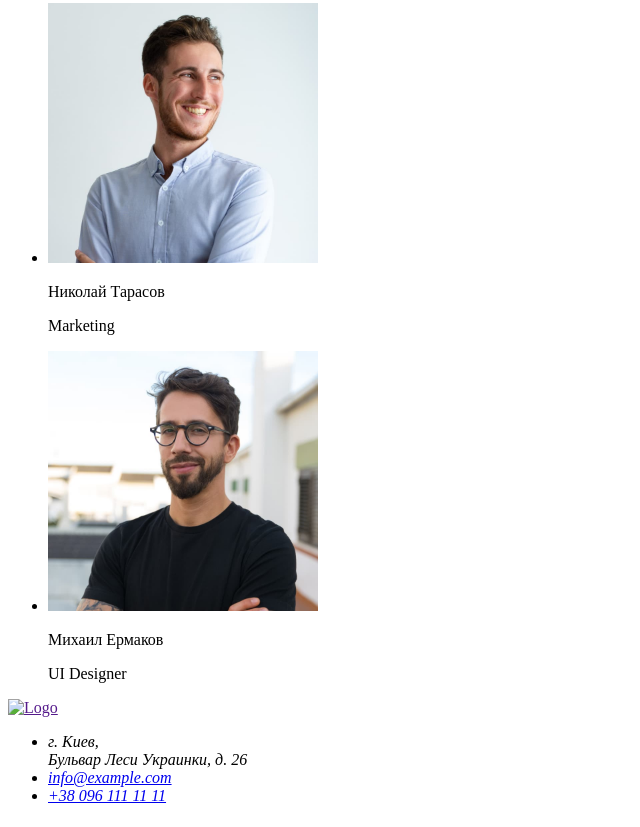
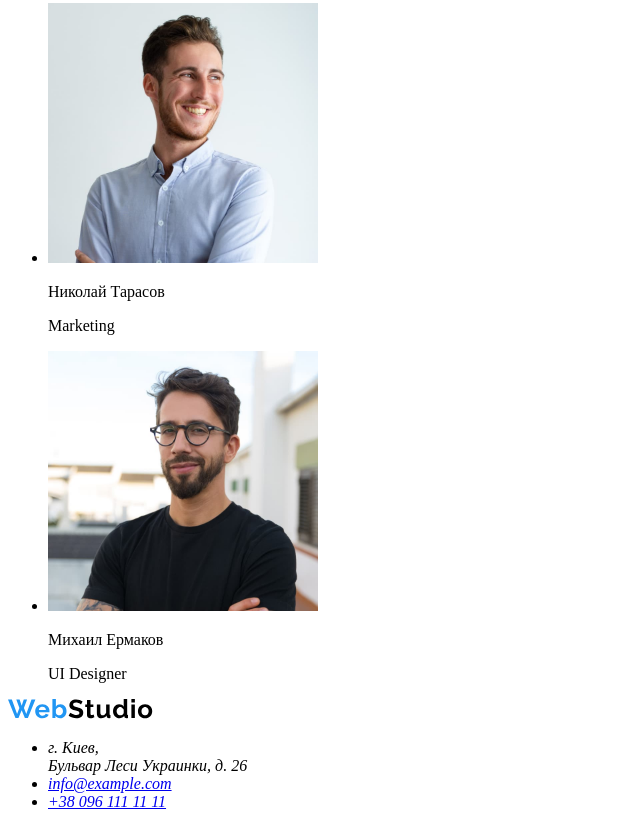
Before and after one commit to Yuradv/goit-markup-hw-01, a plain HTML site: page index.html in a window 1280 px wide. Shown: the part 2272-3099 px from the top of the page, without its empty margins (0-640 px from the left). Drawn offline with Linux system fonts and the light colour scheme; the site is published under a folder, as on GitHub Pages, so addresses that start at the root find nothing.

Commit message:
Исправил путь к логотипу в футере

```diff
--- a/index.html
+++ b/index.html
@@ -79,7 +79,7 @@
 <!--Футер-->
     <footer>
         <div>
-        <a href=""><img src="/images/WebStudio.svg" alt="Logo"
+        <a href=""><img src="./images/WebStudio.svg" alt="Logo"
         width="145"></a>
 
         <ul>
```
